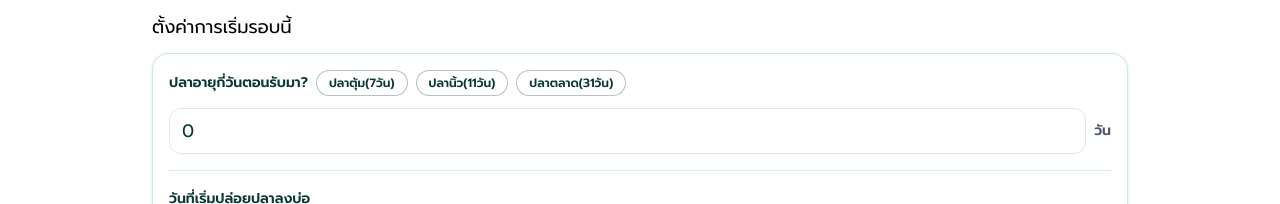
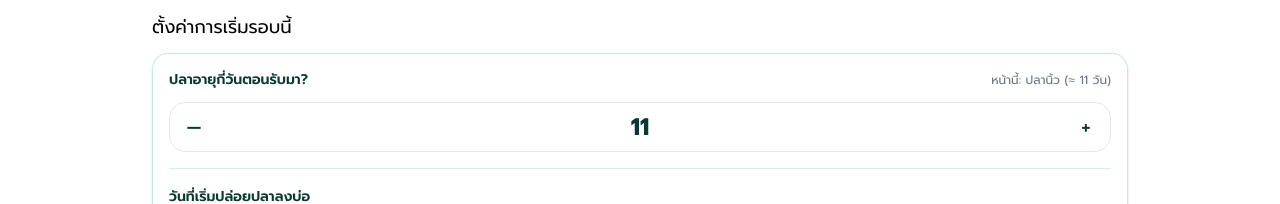
Before and after one commit to koard/DukeFarm-Frontend, a Next.js app: page /large/record-large in a window 1280 px wide. Shown: the part 423-627 px from the top of the page. Built offline with nearby package versions, Linux system fonts and the light colour scheme; no server answers; sample sign-in values are in the browser's storage.

Commit message:
Refactor RecordEntryForm: Replace INITIAL_AGE_PRESETS with FARM_TYPE_INITIAL_AGE and FARM_TYPE_STAGE_LABEL for improved clarity and maintainability.

```diff
--- a/src/components/records/RecordEntryForm.tsx
+++ b/src/components/records/RecordEntryForm.tsx
@@ -25,11 +25,18 @@ const AGE_PHASES: AgePhase[] = [
 ];
 
 const POND_TYPE_OPTIONS = ['บ่อดิน', 'บ่อปูน'];
-const INITIAL_AGE_PRESETS = [
-  { label: 'ปลาตุ้ม(7วัน)', value: 7 },
-  { label: 'ปลานิ้ว(11วัน)', value: 11 },
-  { label: 'ปลาตลาด(31วัน)', value: 31 },
-];
+const FARM_TYPE_INITIAL_AGE: Record<FarmType, number> = {
+  SMALL: 7,
+  LARGE: 11,
+  MARKET: 31,
+};
+const FARM_TYPE_STAGE_LABEL: Record<FarmType, string> = {
+  SMALL: 'ปลาตุ้ม',
+  LARGE: 'ปลานิ้ว',
+  MARKET: 'ปลาตลาด',
+};
+
+const getDefaultInitialAge = (type: FarmType) => FARM_TYPE_INITIAL_AGE[type] ?? 0;
 
 const formatInputDate = (value: Date) => {
   const year = value.getFullYear();
@@ -183,7 +190,7 @@ export const RecordEntryForm = ({ farmType, backHref }: RecordEntryFormProps) =>
   const now = useMemo(() => new Date(), []);
 
   const [cycleStartDate, setCycleStartDate] = useState(() => formatInputDate(now));
-  const [initialAgeOffsetDays, setInitialAgeOffsetDays] = useState('0');
+  const [initialAgeOffsetDays, setInitialAgeOffsetDays] = useState(() => getDefaultInitialAge(farmType).toString());
   const [selectedPondType, setSelectedPondType] = useState('');
   const [pondCount, setPondCount] = useState('');
   const [fishCount, setFishCount] = useState('');
@@ -230,6 +237,13 @@ export const RecordEntryForm = ({ farmType, backHref }: RecordEntryFormProps) =>
       console.error('Failed to parse last entry snapshot', error);
     }
   }, []);
+
+  useEffect(() => {
+    if (lastEntrySnapshot) {
+      return;
+    }
+    setInitialAgeOffsetDays(getDefaultInitialAge(farmType).toString());
+  }, [farmType, lastEntrySnapshot]);
 
   useEffect(() => {
     let isMounted = true;
@@ -291,6 +305,8 @@ export const RecordEntryForm = ({ farmType, backHref }: RecordEntryFormProps) =>
 
   const ageFromCycleStart = cycleStartDate ? getDaysDifference(cycleStartDate, recordDate) : 0;
   const fishAgeNumber = initialAgeOffsetNumber + ageFromCycleStart;
+  const defaultInitialAge = getDefaultInitialAge(farmType);
+  const currentStageLabel = FARM_TYPE_STAGE_LABEL[farmType] ?? 'ปลาดุก';
   const lastEntryAgeSummary = useMemo(() => {
     if (!lastEntrySnapshot) {
       return '-';
@@ -698,36 +714,36 @@ export const RecordEntryForm = ({ farmType, backHref }: RecordEntryFormProps) =>
           <label className="block text-lg text-black">ตั้งค่าการเริ่มรอบนี้</label>
           <div className="rounded-2xl border border-[#6CCF9C]/40 bg-white/80 px-4 py-4 space-y-4 shadow-sm">
             <div className="space-y-3">
-              <div className="flex flex-wrap items-center gap-2">
+              <div className="flex items-center justify-between gap-2">
                 <span className="text-sm font-semibold text-[#093832]">ปลาอายุกี่วันตอนรับมา?</span>
-                <div className="flex flex-wrap gap-2">
-                  {INITIAL_AGE_PRESETS.map((preset) => (
-                    <button
-                      type="button"
-                      key={preset.label}
-                      onClick={() => setInitialAgeOffsetDays(preset.value.toString())}
-                      className={`rounded-full px-3 py-1 text-xs font-semibold border transition-colors ${
-                        Number(initialAgeOffsetDays || '0') === preset.value
-                          ? 'bg-[#093832] text-white border-[#093832]'
-                          : 'bg-white text-[#093832] border-[#093832]/30 hover:border-[#093832]'
-                      }`}
-                    >
-                      {preset.label}
-                    </button>
-                  ))}
-                </div>
+                <span className="text-xs text-gray-500">
+                  หน้านี้: {currentStageLabel} (≈ {defaultInitialAge} วัน)
+                </span>
               </div>
-              <div className="flex items-center gap-2">
+              <div className="flex items-center bg-white border border-gray-200 rounded-2xl overflow-hidden">
+                <button
+                  type="button"
+                  onClick={() => handleStepChange(setInitialAgeOffsetDays, -1)}
+                  className="w-12 h-12 text-2xl text-[#093832] hover:bg-gray-100"
+                >
+                  –
+                </button>
                 <input
                   type="text"
                   inputMode="numeric"
                   pattern="[0-9]*"
                   value={initialAgeOffsetDays}
                   onChange={(event) => handleIntegerInput(event.target.value, setInitialAgeOffsetDays)}
-                  placeholder="เช่น 7"
-                  className="flex-1 rounded-xl border border-gray-200 px-3 py-2 text-lg text-[#093832] focus:outline-none focus:ring-2 focus:ring-[#0F614E]"
+                  placeholder={defaultInitialAge.toString()}
+                  className="flex-1 text-center text-2xl font-bold text-[#093832] bg-white focus:outline-none"
                 />
-                <span className="text-sm text-gray-600 font-semibold">วัน</span>
+                <button
+                  type="button"
+                  onClick={() => handleStepChange(setInitialAgeOffsetDays, 1)}
+                  className="w-12 h-12 text-2xl text-[#093832] hover:bg-gray-100"
+                >
+                  +
+                </button>
               </div>
             </div>
             <div className="h-px bg-[#6CCF9C]/30" />
```
